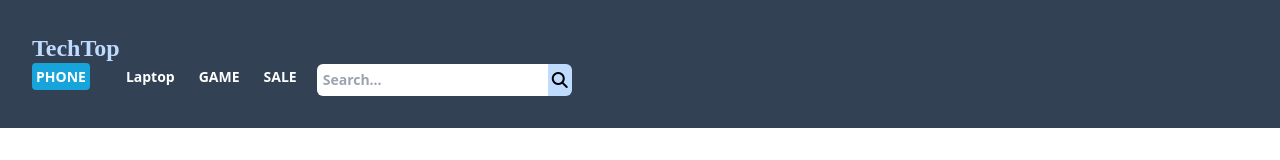
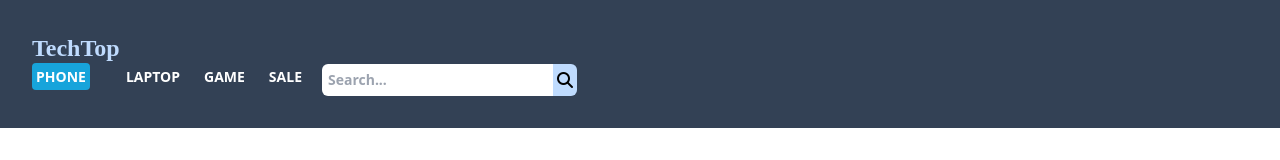
Before and after one commit to AnnaNajafiH/contentful-mobile, a React (Vite) app: page / in a window 1280 px wide. Shown: the top 160 px of the page. Built offline with nearby package versions, Linux system fonts and the light colour scheme; no server answers; a web font is replaced by a local one.

Commit message:
upercase laptop

```diff
--- a/src/component/Nav.jsx
+++ b/src/component/Nav.jsx
@@ -74,7 +74,7 @@ const Nav = () => {
               }
               to="laptop"
             >
-              Laptop
+              LAPTOP
             </NavLink>
 
           </li>
```
Also changed, not shown: src/pages/Laptop.jsx (+0 -118 lines).
